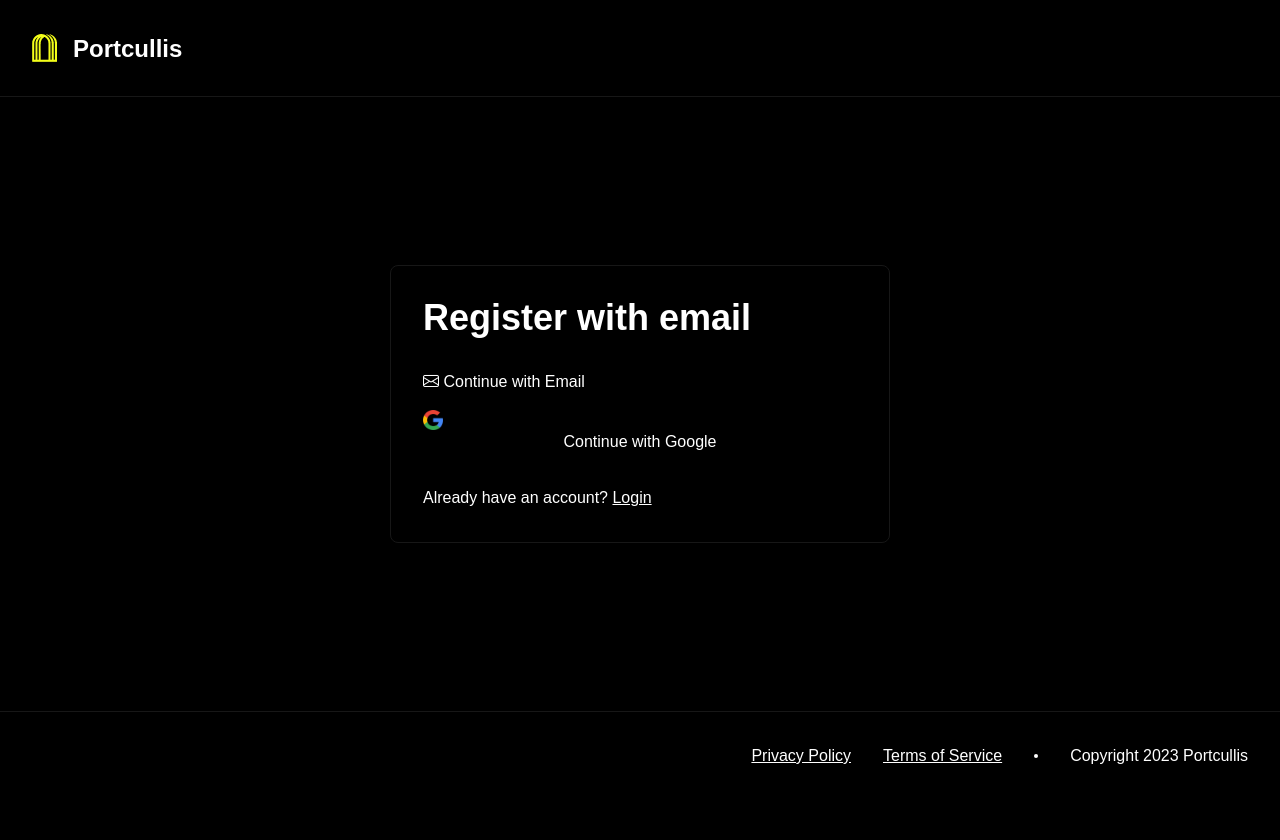
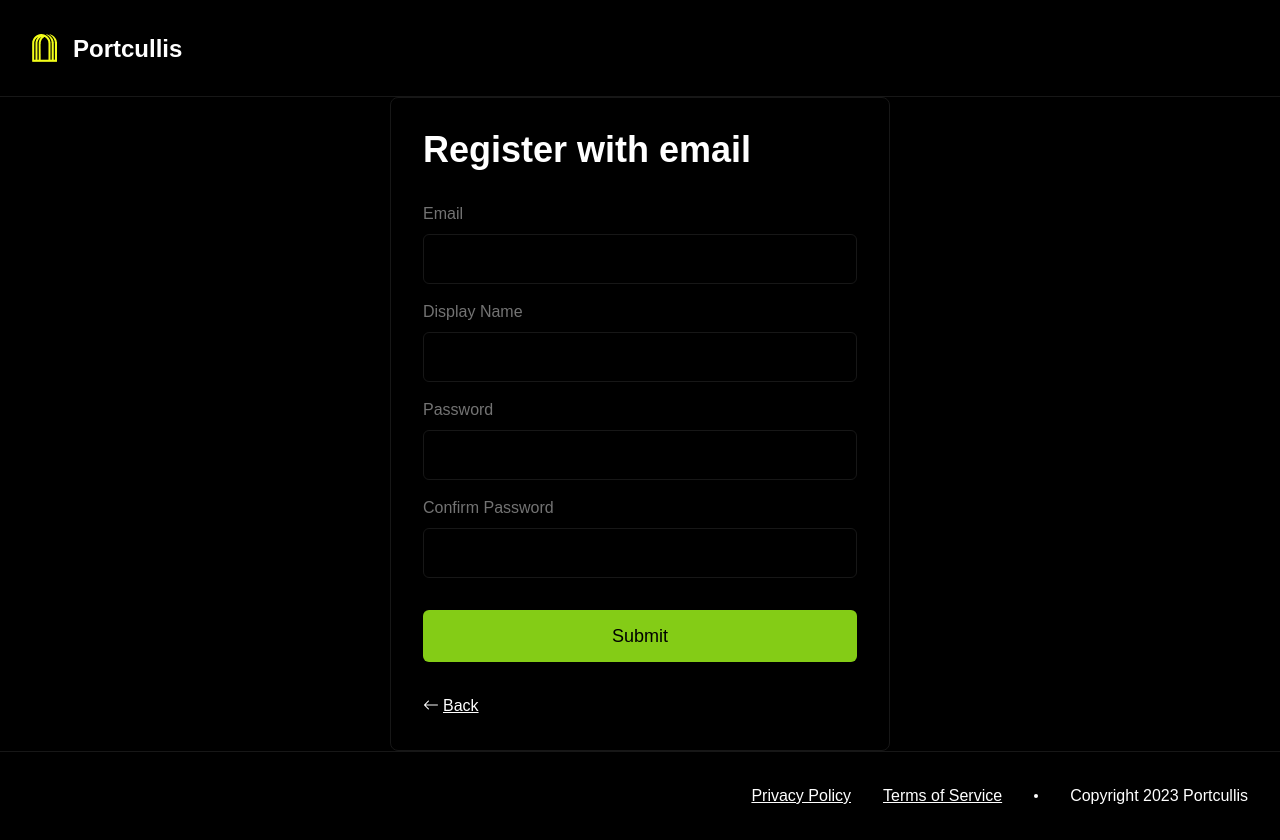
Before and after one commit to Merkie/portcullis, a SvelteKit app: page /register/with-email in a window 1280 px wide. Before the commit the page ends 800 px from the top, so only its background shows below. Built offline with nearby package versions, Linux system fonts and the light colour scheme; a web font is replaced by a local one.

Commit message:
add more email styling

```diff
--- /dev/null
+++ b/src/routes/(auth)/login/with-email/+page.svelte
@@ -0,0 +1,24 @@
+<svelte:head>
+	<title>Login with email | Portcullis</title>
+</svelte:head>
+
+<h1 class="mb-8 font-display text-4xl font-semibold">Login with email</h1>
+
+<div class="mb-4 flex flex-col gap-2">
+	<p class="font-light text-neutral-500">Email</p>
+	<input type="email" class="input-auth" />
+</div>
+
+<div class="mb-4 flex flex-col gap-2">
+	<p class="font-light text-neutral-500">Password</p>
+	<input type="password" class="input-auth" />
+</div>
+
+<button class="btn-primary mb-8">
+	<span>Submit</span>
+</button>
+
+<a href="/login" class="link flex items-center gap-1">
+	<i class="bi bi-arrow-left"></i>
+	<span>Back</span>
+</a>
--- a/src/routes/(auth)/register/with-email/+page.svelte
+++ b/src/routes/(auth)/register/with-email/+page.svelte
@@ -4,16 +4,31 @@
 
 <h1 class="mb-8 font-display text-4xl font-semibold">Register with email</h1>
 
-<a href="/register/with-email" class="auth-btn mb-4">
-	<i class="bi bi-envelope"></i>
-	<span>Continue with Email</span>
-</a>
+<div class="mb-4 flex flex-col gap-2">
+	<p class="font-light text-neutral-500">Email</p>
+	<input type="email" class="input-auth" />
+</div>
 
-<button class="auth-btn mb-8" disabled={true}>
-	<img src="/images/google-icon-small.png" width={20} alt="Google Logo" />
-	<span>Continue with Google</span>
+<div class="mb-4 flex flex-col gap-2">
+	<p class="font-light text-neutral-500">Display Name</p>
+	<input type="text" class="input-auth" />
+</div>
+
+<div class="mb-4 flex flex-col gap-2">
+	<p class="font-light text-neutral-500">Password</p>
+	<input type="password" class="input-auth" />
+</div>
+
+<div class="mb-8 flex flex-col gap-2">
+	<p class="font-light text-neutral-500">Confirm Password</p>
+	<input type="password" class="input-auth" />
+</div>
+
+<button class="btn-primary mb-8">
+	<span>Submit</span>
 </button>
 
-<p>
-	Already have an account? <a href="/login" class="link">Login</a>
-</p>
+<a href="/register" class="link flex items-center gap-1">
+	<i class="bi bi-arrow-left"></i>
+	<span>Back</span>
+</a>
```
